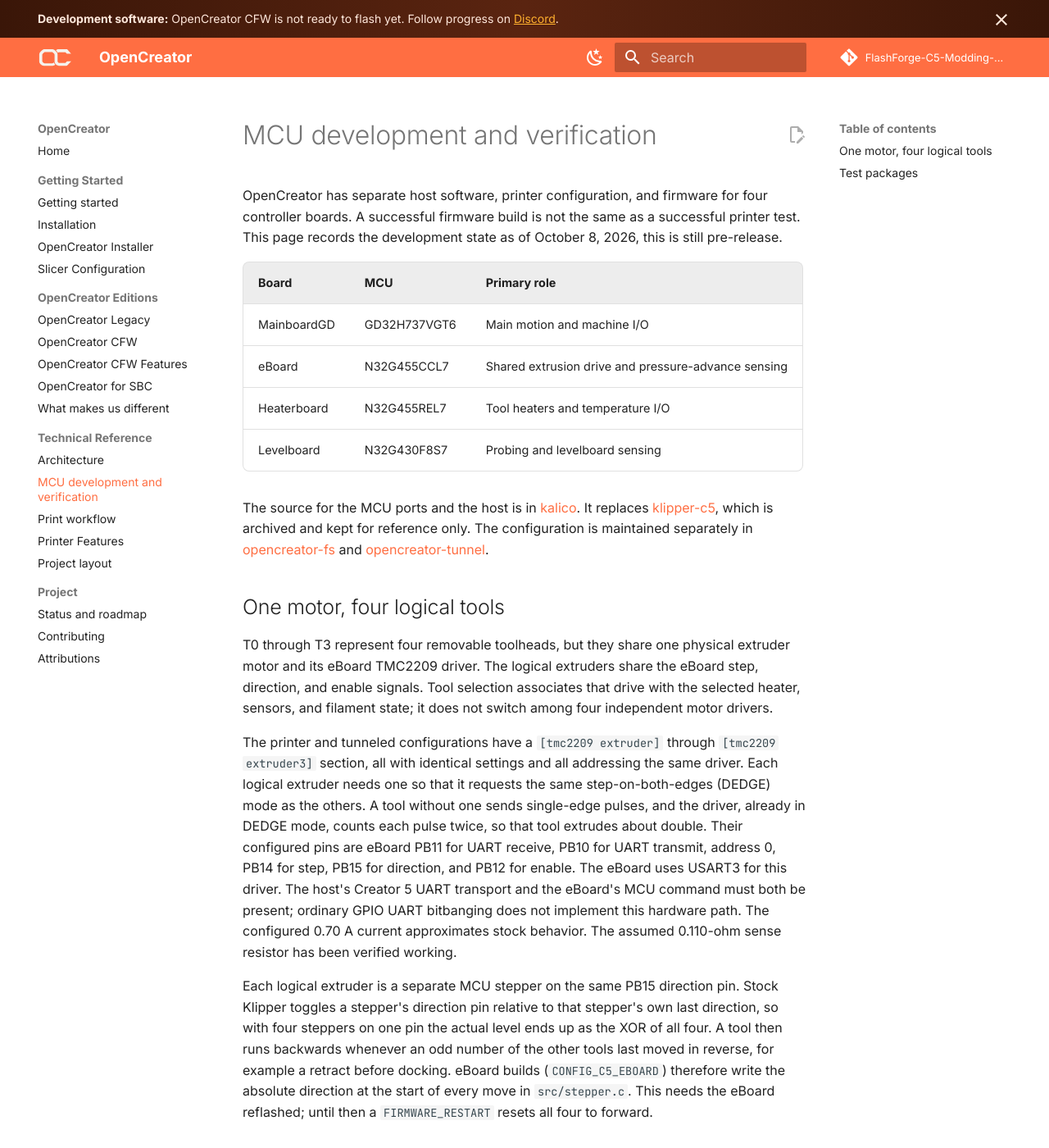
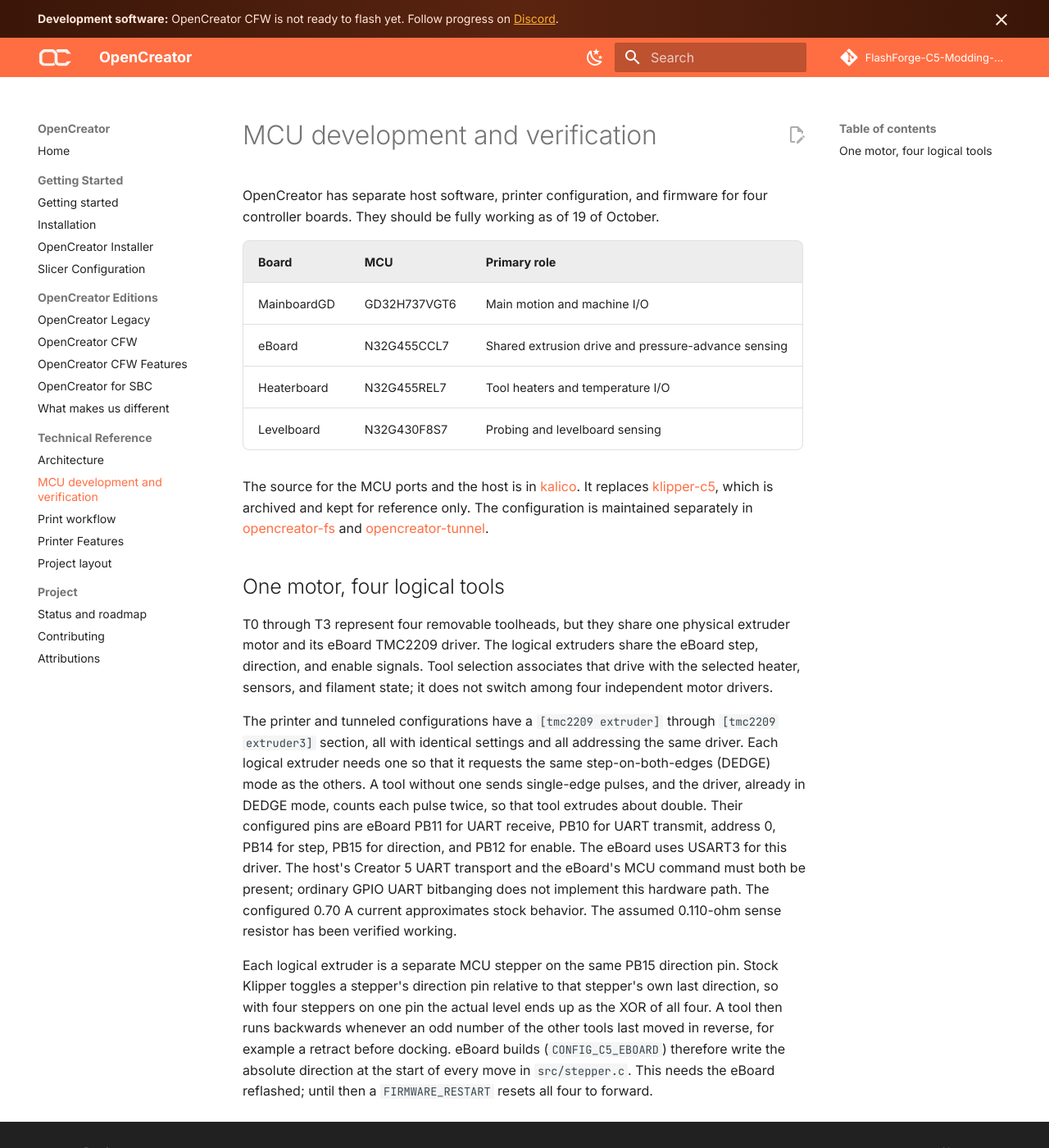
Before and after one commit to FlashForge-C5-Modding-Group/OpenCreator, an MkDocs documentation site: the page built from docs/mcu-development.md, in a window 1280 px wide and 1400 px high. Shown: the whole window at 82% size. Built offline with MkDocs 1.6.1 and Material for MkDocs 9.7.7, drawn with Linux system fonts in a browser that asks for light colours; comment, search, counter and statistics services are not loaded; some of the changed text lies outside the part shown.

Commit message:
bit of docs update

```diff
--- a/docs/mcu-development.md
+++ b/docs/mcu-development.md
@@ -1,9 +1,7 @@
 # MCU development and verification
 
 OpenCreator has separate host software, printer configuration, and firmware for
-four controller boards. A successful firmware build is not the same as a
-successful printer test. This page records the development state as of
-October 8, 2026, this is still pre-release.
+four controller boards. They should be fully working as of 19 of October.
 
 | Board | MCU | Primary role |
 | --- | --- | --- |
@@ -49,9 +47,3 @@ before docking. eBoard builds (`CONFIG_C5_EBOARD`) therefore write the
 absolute direction at the start of every move in `src/stepper.c`. This needs
 the eBoard reflashed; until then a `FIRMWARE_RESTART` resets all four to
 forward.
-
-## Test packages
-
-The four-MCU Creator 5 Pro test package was built from Kalico commit
-`e48df776`, with the eBoard transport change from Klipper-c5 commit `336ba5fa`.
-These are test builds, not finished releases.
```
Also changed, not shown: docs/architecture.md (+7 -3 lines).
